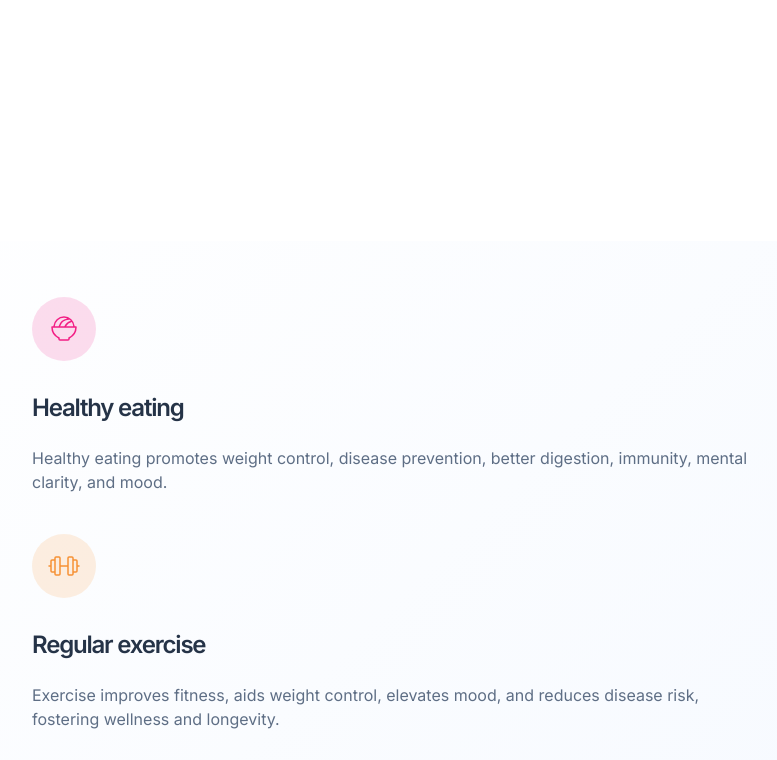
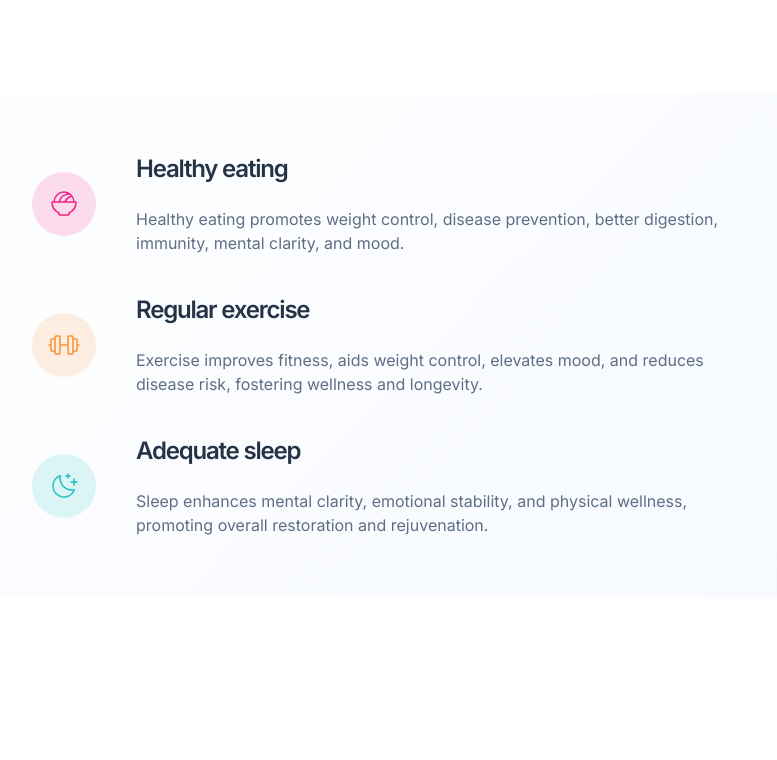
Before and after one commit to Urichcool/BMI-Calculator, a React (Create React App) app: page / in a window 1280 px wide. Shown: the part 1220-1980 px from the top of the page, without its empty margins (248-1025 px from the left). After the commit the page ends 1817 px from the top, so only its background shows below. Built offline with nearby package versions, Linux system fonts and the light colour scheme.

Commit message:
finished-BMI-tips

```diff
--- a/src/App.tsx
+++ b/src/App.tsx
@@ -16,12 +16,14 @@ function App() {
 
   return (
     <div className="App">
-
-        <HeroHeader />
-        <HeroCalculatorForm resultHandler={resultHandler} />
-        <BMIMeaning result={result} />
-        <BMITips/>
-
+      <div className="container">
+        <div className="hero-header-container">
+          <HeroHeader />
+          <HeroCalculatorForm resultHandler={resultHandler} />
+        </div>
+      </div>
+      <BMIMeaning result={result} />
+      <BMITips />
     </div>
   );
 }
--- a/src/components/BMI-meaning/BMIMeaning.tsx
+++ b/src/components/BMI-meaning/BMIMeaning.tsx
@@ -8,8 +8,8 @@ interface IBMIMeaningProps {
 
 const BMIMeaning: FC<IBMIMeaningProps> = ({ result }) => {
   return (
-    <section className="bmi-meaning-section">
-      <div className="container">
+    <div className="container">
+      <section className="bmi-meaning-section" data-testid="bmi-meaning">
         <div className="bmi-meaning-background">
           <div className="bmi-meaning-image"></div>
         </div>
@@ -20,10 +20,9 @@ const BMIMeaning: FC<IBMIMeaningProps> = ({ result }) => {
           </h2>
           <p className="font_body_m">{BMIMeaningFunction(result)}</p>
         </div>
-
         <BMIMeaningIcon />
-      </div>
-    </section>
+      </section>
+    </div>
   );
 };
 
--- a/src/components/BMI-tips/BMITips.tsx
+++ b/src/components/BMI-tips/BMITips.tsx
@@ -31,7 +31,7 @@ const BMITips = () => {
     },
   ];
   return (
-    <section className="bmi-tips-section">
+    <section className="bmi-tips-section" data-testid="bmi-tips">
       <div className="container">
         <ul className="bmi-tips-list">
           {tipsData.map(({ id, svg, title, text }) => (
--- a/src/components/BMI-tips/BMITipsItem.tsx
+++ b/src/components/BMI-tips/BMITipsItem.tsx
@@ -1,4 +1,4 @@
-import React, { FC } from 'react';
+import React, { FC } from "react";
 import IconEating from "../../images/icons/IconEating";
 import IconExercise from "../../images/icons/IconExercise";
 import IconSleep from "../../images/icons/IconSleep";
@@ -9,14 +9,16 @@ interface IBMITipsItemProps {
   text: string;
 }
 
-const BMITipsItem:FC<IBMITipsItemProps> = ({svg, title, text}) => {
+const BMITipsItem: FC<IBMITipsItemProps> = ({ svg, title, text }) => {
   return (
     <li className="bmi-tips-list-item">
       <div className="bmi-tips-icon">{svg}</div>
-      <h3 className="font_heading_m bmi-tips-title">{title}</h3>
-      <p className="font_body_m">{text}</p>
+      <div>
+        <h3 className="font_heading_m bmi-tips-title">{title}</h3>
+        <p className="font_body_m bmi-tips-text">{text}</p>
+      </div>
     </li>
   );
-}
+};
 
 export default BMITipsItem;
--- a/src/components/Hero/HeroHeader.tsx
+++ b/src/components/Hero/HeroHeader.tsx
@@ -4,21 +4,25 @@ import LogoSvg from "../../images/icons/LogoSvg";
 const HeroHeader = () => {
   return (
     <>
+
+
           <div className="hero-header-background"></div>
           <header data-testid="hero-header">
-        <div className="hero-header-container">
+            <div className="hero-header-text-container">
               <LogoSvg />
               <h1 className="font_heading_l hero-header-title">
                 Body Mass Index Calculator
               </h1>
               <p className="font_body_m hero-header-text">
-            Better understand your weight in relation to your height using our
-            body mass index (BM) calculator. While BMI is not the sole
-            determinant of a healthy weight, it offers a valuable starting point
-            to evaluate your overall health and well-being.
+                Better understand your weight in relation to your height using
+                our body mass index (BM) calculator. While BMI is not the sole
+                determinant of a healthy weight, it offers a valuable starting
+                point to evaluate your overall health and well-being.
               </p>
             </div>
           </header>
+
+
     </>
   );
 };
--- a/src/scss/base/_container.scss
+++ b/src/scss/base/_container.scss
@@ -6,12 +6,11 @@
   padding-left: 24px;
   padding-right: 24px;
   max-width: 375px;
-
   @include tablet {
     max-width: 768px;
   }
   @include desktop {
-    max-width: 1160px;
+    max-width: 1215px;
   }
 
 }
--- a/src/scss/components/BMI-meaning/_bmi-meaning.scss
+++ b/src/scss/components/BMI-meaning/_bmi-meaning.scss
@@ -1,4 +1,12 @@
-
+.bmi-meaning-section {
+  @include desktop {
+    position: relative;
+    display: inline-block;
+    width: 1160px;
+    height: 533px;
+    margin-top: 265px;
+  }
+}
 
 .bmi-meaning-background {
   margin-top: 168px;
@@ -19,9 +27,9 @@
     border-radius: 0px 32px 32px 0px;
   }
   @include desktop {
-    left: 140px;
+    left: 0;
     margin-top: 0;
-    top: 946px;
+    bottom: 0;
     max-width: 564px;
     height: 388px;
     border-radius: 32px;
@@ -80,9 +88,8 @@
     max-width: 331px;
   }
   @include desktop {
-    margin-top: 0;
-    top: 985px;
-    left: 835px;
+    right: 0;
+    bottom: 40px;
     max-width: 465px;
   }
 }
@@ -107,7 +114,7 @@
   @include desktop {
     display: block;
     position: absolute;
-    top: 749px;
-    left: 1188px;
+    top: -52px;
+    right: 27px;
   }
 }
--- a/src/scss/components/BMI-tips/_BMI-tips.scss
+++ b/src/scss/components/BMI-tips/_BMI-tips.scss
@@ -1,14 +1,27 @@
 .bmi-tips-section {
 margin-top: 750px;
-width: 100vw;
+width: 100%;
 background: linear-gradient(315deg, rgba(214, 230, 254, 0.25)
  0%, rgba(214, 252, 254, 0) 100%);
-
+@include tablet{
+ margin-top: 603px;
+}
+@include desktop{
+ margin-top: 96px;
+}
 }
 
 
 .bmi-tips-list{
 padding: 56px 0px;
+@include tablet{
+padding: 60px 0px;
+}
+@include desktop{
+  padding-top: 72px;
+  padding-bottom: 96px;
+  display: flex;
+}
 }
 
 .bmi-tips-list-item{
@@ -16,14 +29,41 @@ padding: 56px 0px;
   &:last-child{
     margin-bottom: 0;
   }
+  @include tablet{
+    display: flex;
+    align-items: center;
+    justify-content: center;
+  }
+   @include desktop{
+    display:block;
+    margin-bottom: 0;
+    margin-right: 32px;
+    &:last-child{
+      margin-right: 0;
+    }
+  }
 }
 
 .bmi-tips-icon{
   width: 64px;
   height: 64px;
   margin-bottom: 32px;
+  @include tablet{
+    margin-bottom: 0;
+    margin-right: 40px;
+  }
+   @include desktop{
+    margin-bottom: 45px;
+    margin-right: 0px;
+  }
 }
 
 .bmi-tips-title{
   margin-bottom: 24px;
 }
+
+.bmi-tips-text{
+  @include desktop{
+    width: 365px;
+  }
+}
--- a/src/scss/components/hero-header/_hero-header-calculator-form.scss
+++ b/src/scss/components/hero-header/_hero-header-calculator-form.scss
@@ -1,4 +1,5 @@
 @import "../../mixins/mixins";
+
 
 .hero-header-calculator-form-background {
   margin-top: 48px;
@@ -19,13 +20,16 @@
   @include desktop {
     position: absolute;
     max-width: 564px;
-
     margin-top: 0;
     top: 166px;
-    left: 736px;
+    right: 0;
     margin-top: 0;
+
   }
 }
+
+
+
 
 .hero-header-calculator-form-container {
   padding: 24px;
--- a/src/scss/components/hero-header/_hero-header.scss
+++ b/src/scss/components/hero-header/_hero-header.scss
@@ -1,17 +1,27 @@
 @import "../../mixins/mixins";
 
 .hero-header-container {
+  @include desktop {
+    position: relative;
+    width: 100%;
+    height: 576px;
+    margin-left: auto;
+    margin-right: auto;
+  }
+}
+
+.hero-header-text-container {
   display: flex;
   align-items: center;
   justify-content: center;
   flex-direction: column;
-   padding-top: 32px;
+  padding-top: 32px;
   @include desktop {
     align-items: flex-start;
     justify-content: flex-start;
     top: 75px;
     position: absolute;
-    left: 140px;
+    left: 0;
     padding-top: 0;
   }
 }
@@ -28,7 +38,8 @@
   @include desktop {
     width: 978px;
     height: 737px;
-    left: 24px;
+    left: -116px;
+    top: -75px;
   }
 }
 
@@ -42,7 +53,7 @@
   @include desktop {
     width: 64px;
     height: 64px;
-     margin-bottom: 127px;
+    margin-bottom: 127px;
   }
 }
 
@@ -54,10 +65,10 @@
   @include tablet {
     max-width: 686px;
   }
-  @include desktop{
+  @include desktop {
     margin-bottom: 35px;
     max-width: 477px;
-    text-align:left;
+    text-align: left;
     font-size: 64px;
     letter-spacing: -3.2px;
   }
@@ -70,7 +81,7 @@
   @include tablet {
     max-width: 686px;
   }
-   @include desktop{
+  @include desktop {
     max-width: 465px;
     text-align: start;
   }
```
Also changed, not shown: 1 other file (tests, documents, lock files or other folders). Lines whose indentation alone changed are shown as unchanged.
